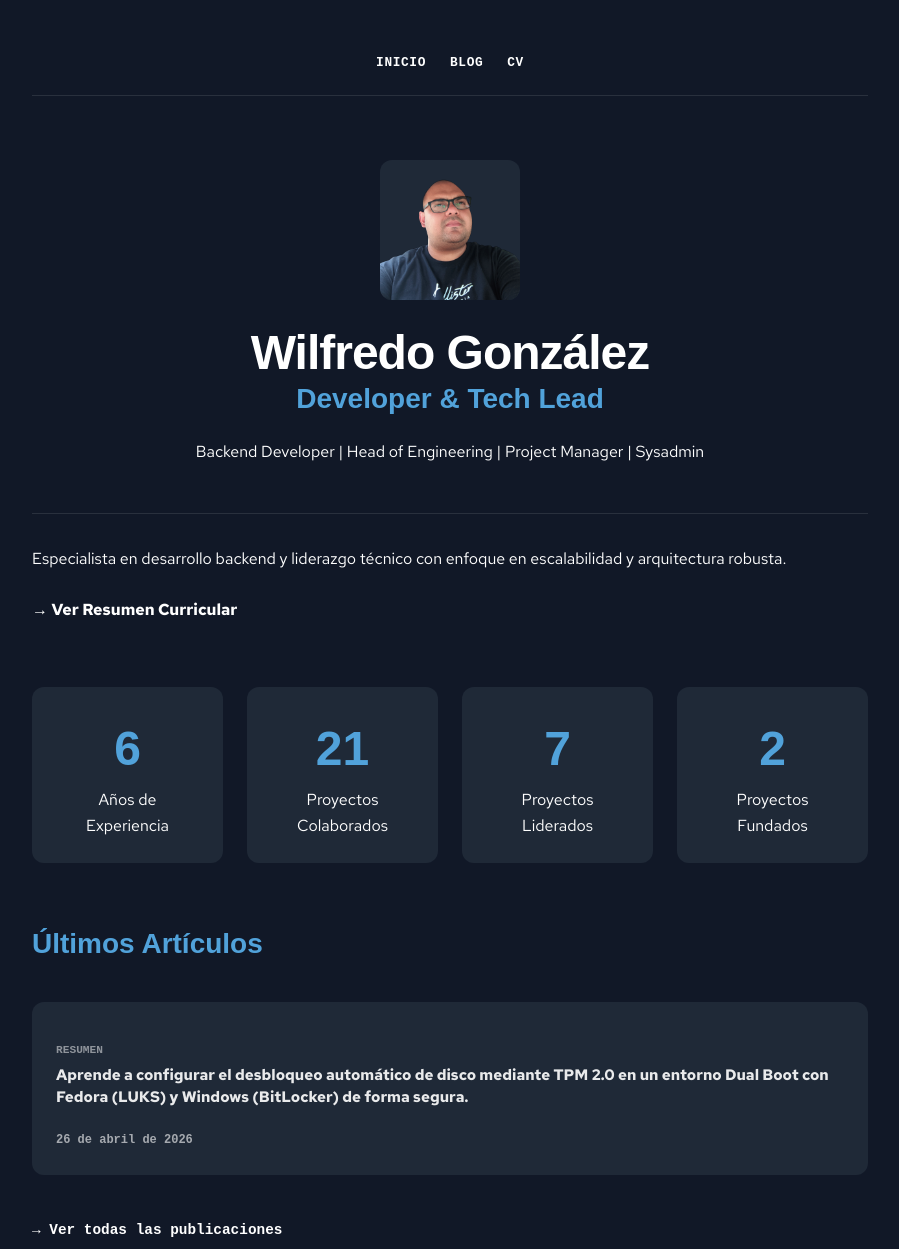
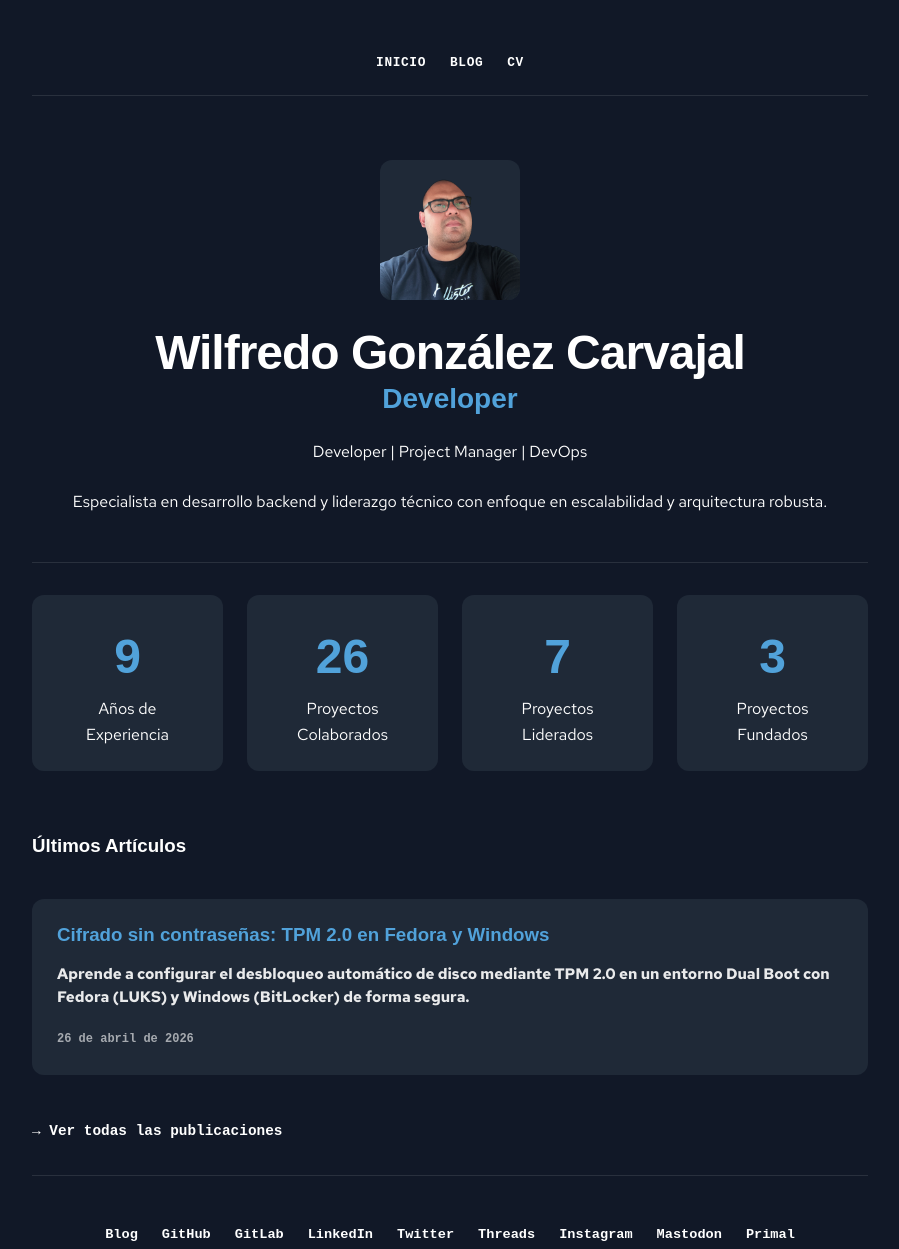
Before and after one commit to ch00d4/ch00d4.com, an Astro site: page / in a window 1280 px wide. Shown: the top 1249 px of the page, without its empty margins (190-1089 px from the left). Built offline with nearby package versions, Linux system fonts and the light colour scheme; Astro itself is replaced by a stand-in of ours; a web font is replaced by a local one.

Commit message:
fix title and resume in post

```diff
--- a/src/content/blog/tpm-luks-bitlocker.md
+++ b/src/content/blog/tpm-luks-bitlocker.md
@@ -2,6 +2,7 @@
 pubDate: 2026-04-26
 description: "Aprende a configurar el desbloqueo automático de disco mediante TPM 2.0 en un entorno Dual Boot con Fedora (LUKS) y Windows (BitLocker) de forma segura."
 slug: "guia-desbloqueo-automatico-tpm-luks-bitlocker-dual-boot"
+title: "Cifrado sin contraseñas: TPM 2.0 en Fedora y Windows"
 ---
 
 # Olvídate de la Contraseña: Desbloqueo Automático de Disco con TPM 2.0 en Dual Boot (Fedora LUKS y Windows BitLocker)
--- a/src/pages/blog/[...page].astro
+++ b/src/pages/blog/[...page].astro
@@ -48,7 +48,7 @@ const getDisplayTitle = (post: any) => {
 
 			<header>
 				<div class="post-header-content">
-					<h1>Archivo del Blog</h1>
+					<h1>Blog</h1>
 					<p class="post-archive-info">Explora todas mis publicaciones ({page.total} artículos)</p>
 				</div>
 			</header>
@@ -61,7 +61,6 @@ const getDisplayTitle = (post: any) => {
 								<a href={`/blog/${post.data.slug || post.id}`} class="post-card">
 									<h3>{getDisplayTitle(post)}</h3>
 									<div class="post-summary-container">
-										<span class="post-summary-label">Resumen</span>
 										<p class="post-summary-text">{post.data.description || "Sin descripción disponible."}</p>
 									</div>
 
--- a/src/pages/index.astro
+++ b/src/pages/index.astro
@@ -2,6 +2,8 @@
 import '../styles/global.css';
 import '../styles/archive.css';
 import { getCollection } from 'astro:content';
+import fs from 'node:fs';
+import path from 'node:path';
 import Footer from '../components/Footer.astro';
 import Navigation from '../components/Navigation.astro';
 
@@ -9,7 +11,21 @@ const posts = (await getCollection('blog', ({ data }) => {
 	return data.draft !== true;
 })).sort(
 	(a, b) => b.data.pubDate.valueOf() - a.data.pubDate.valueOf()
-).slice(0, 3); // Solo mostramos los 3 últimos en la home
+).slice(0, 3);
+
+// Función para obtener el título del # (H1) o del nombre del archivo
+const getDisplayTitle = (post: any) => {
+	if (post.data.title) return post.data.title;
+
+	try {
+		const filePath = path.join(process.cwd(), 'src/content/blog', `${post.id}.md`);
+		const content = fs.readFileSync(filePath, 'utf-8');
+		const match = content.match(/^#\s+(.+)$/m);
+		return match ? match[1] : post.id;
+	} catch (e) {
+		return post.id;
+	}
+};
 ---
 <!doctype html>
 <html lang="es">
@@ -33,26 +49,21 @@ const posts = (await getCollection('blog', ({ data }) => {
 			<header>
 				<img class="avatar" alt="Wilfredo González Carvajal" src="/img/avatar1.png">
 				<div>
-					<h1>Wilfredo González</h1>
-					<h2>Developer & Tech Lead</h2>
+					<h1>Wilfredo González Carvajal</h1>
+					<h2>Developer</h2>
 				</div>
-				<p>Backend Developer | Head of Engineering | Project Manager | Sysadmin</p>
+				<p>Developer | Project Manager | DevOps</p>
+				<p>Especialista en desarrollo backend y liderazgo técnico con enfoque en escalabilidad y arquitectura robusta.</p>
 			</header>
 
 			<main>
-				<section>
-					<p>Especialista en desarrollo backend y liderazgo técnico con enfoque en escalabilidad y arquitectura robusta.</p>
-					<br>
-					<a target="_blank" href="https://drive.google.com/file/d/1-9swsc-_e7h5_RFiiKwYVg32OBQESRZP/view?usp=sharing">→ Ver Resumen Curricular</a>
-				</section>
-
 				<section class="stats">
 					<div class="stat-card">
-						<b>6</b>
+						<b>9</b>
 						<p>Años de Experiencia</p>
 					</div>
 					<div class="stat-card">
-						<b>21</b>
+						<b>26</b>
 						<p>Proyectos Colaborados</p>
 					</div>
 					<div class="stat-card">
@@ -60,21 +71,20 @@ const posts = (await getCollection('blog', ({ data }) => {
 						<p>Proyectos Liderados</p>
 					</div>
 					<div class="stat-card">
-						<b>2</b>
+						<b>3</b>
 						<p>Proyectos Fundados</p>
 					</div>
 				</section>
 
 				<section id="blog">
-					<h2>Últimos Artículos</h2>
+					<h3>Últimos Artículos</h3>
 					<br>
 					<ul class="post-list">
 						{posts.map((post) => (
 							<li>
 								<a href={`/blog/${post.id}`} class="post-card">
-									<h3>{post.data.title}</h3>
+									<h3>{getDisplayTitle(post)}</h3>
 									<div class="post-summary-container">
-										<span class="post-summary-label">Resumen</span>
 										<p class="post-summary-text">{post.data.description}</p>
 									</div>
 									<span class="post-date-mono">
--- a/src/styles/archive.css
+++ b/src/styles/archive.css
@@ -1,4 +1,3 @@
-/* Estilos para el archivo/listado del blog */
 .post-header-content {
     margin-top: 2rem;
 }
@@ -20,11 +19,17 @@
     padding: 1.5rem;
     background: var(--card-bg);
     border-radius: .75rem;
-    border: none;
+    border: 1px solid transparent;
+    transition: border-color 0.2s ease;
+}
+
+.post-card:hover {
+    border-color: var(--accent-color);
 }
 
 .post-card h3 {
     margin-bottom: 1rem;
+    color: var(--accent-color);
 }
 
 .post-summary-container {
```
